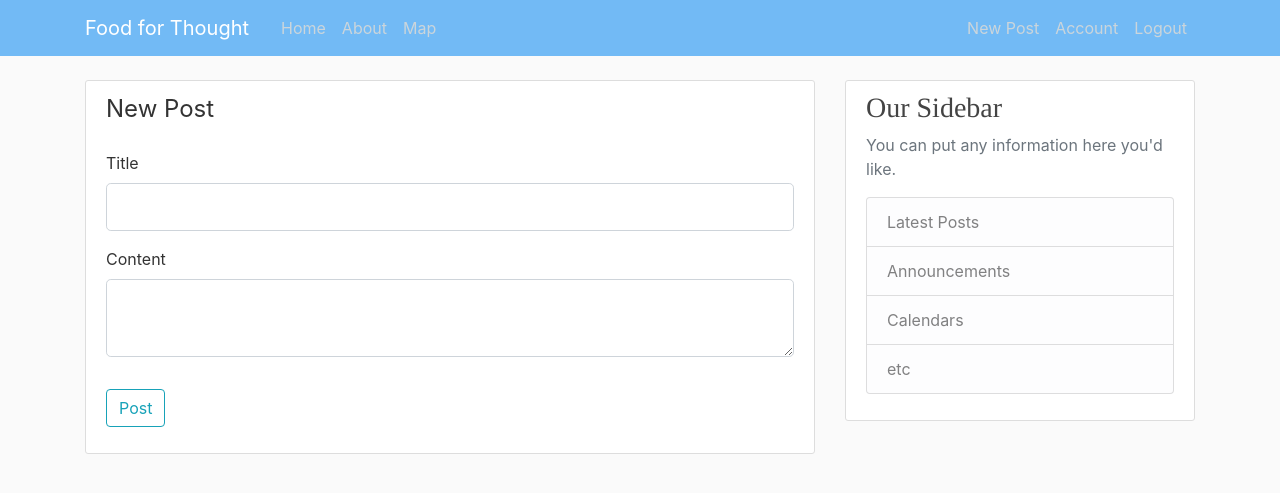
After one commit to moinmir/Food-for-Thought, a Flask app: page /post/new in a window 1280 px wide. The commit adds this page. Shown: the top 493 px of the page. Run offline with Flask 2, Linux system fonts and the light colour scheme; a user stored in the database is signed in; some libraries are stand-ins or nearby versions.

Commit message:
new post

```diff
--- a/food/forms.py
+++ b/food/forms.py
@@ -1,7 +1,21 @@
 from flask_wtf import FlaskForm
 from flask_wtf.file import FileField, FileAllowed
-from wtforms import StringField, PasswordField, SubmitField, BooleanField
-from wtforms.validators import DataRequired, Length, EqualTo, Email, ValidationError
+from wtforms import (
+    StringField,
+    PasswordField,
+    SubmitField,
+    BooleanField,
+    TextAreaField,
+    IntegerField,
+)
+from wtforms.validators import (
+    DataRequired,
+    Length,
+    EqualTo,
+    Email,
+    ValidationError,
+    NumberRange,
+)
 from food.models import User
 from flask_login import current_user
 
@@ -63,3 +77,9 @@ class UpdateAccountForm(FlaskForm):
             user = User.query.filter_by(email=email.data).first()
             if user:
                 raise ValidationError("Email already exists.")
+
+
+class PostForm(FlaskForm):
+    title = StringField("Title", validators=[DataRequired()])
+    content = TextAreaField("Content", validators=[DataRequired()])
+    submit = SubmitField("Post")
--- a/food/routes.py
+++ b/food/routes.py
@@ -1,6 +1,6 @@
 from flask import render_template, url_for, flash, redirect, request
 from food import app, db, bcrypt
-from food.forms import RegistrationForm, LoginForm, UpdateAccountForm
+from food.forms import RegistrationForm, LoginForm, UpdateAccountForm, PostForm
 from food.models import User, Post
 from flask_googlemaps import Map
 from flask_login import login_user, current_user, logout_user, login_required
@@ -21,29 +21,12 @@ locations = [
         "infobox": "<b>Hello World from other place</b>",
     },
 ]
-posts = [
-    {
-        "restaurant": "Olives",
-        "title": "Pizzas for nurses in County Hospital",
-        "content": "Help us raise money to send 100 pizzas to nurses in the County Hospital.",
-        "goal": 40,
-        "date_posted": "October 3, 2020",
-        "image": "https://olivesprinceton.com/wp-content/uploads/2017/04/olives-storefront.jpg"
-    },
-    {
-        "restaurant": "Tacoria",
-        "title": "Tacos for kids in orphanage",
-        "content": "Help us raise money to send 500 tacos to 6 orphanages in the district.",
-        "goal": 100,
-        "date_posted": "October 5, 2020",
-        "image": "https://tacoria.com/wp-content/uploads/2018/10/TacoriaPrinceton6-11-2018%C2%A9DanielNydickPhotography7of97.jpg"
-    },
-]
 
 
 @app.route("/")  # home page
 @app.route("/home")
 def home():
+    posts = Post.query.all()
     return render_template("home.html", posts=posts, title="Home")
 
 
@@ -131,3 +114,20 @@ def account():
     return render_template(
         "account.html", title="Account", image_file=image_file, form=form
     )
+
+
+@app.route("/post/new", methods=["GET", "POST"])
+@login_required
+def new_post():
+    form = PostForm()
+    if form.validate_on_submit():
+        post = Post(
+            title=form.title.data,
+            content=form.content.data,
+            author=current_user,
+        )
+        db.session.add(post)
+        db.session.commit()
+        flash("Your post has been created!", "success")
+        return redirect(url_for("home"))
+    return render_template("create_post.html", title="New Post", form=form)
--- /dev/null
+++ b/food/templates/create_post.html
@@ -0,0 +1,30 @@
+{% extends "layout.html" %} {% block content %}
+<div class="content-section">
+    <form method="POST" action="">
+        {{ form.hidden_tag() }}
+        <fieldset class="form-group">
+            <legend class="border-botton mb-4">New Post</legend>
+            <div class="form-group">
+                {{ form.title.label(class="form-control-label") }} {% if form.title.errors %} {{ form.title(class="form-control form-control-lg is-invalid")}}
+                <div class="invalid-feedback">
+                    {% for error in form.title.errors %}
+                    <span>{{ error }}</span> {% endfor %}
+                </div>
+                {% else %} {{ form.title(class="form-control form-control-lg") }} {% endif %}
+            </div>
+            <div class="form-group">
+                {{ form.content.label(class="form-control-label") }} {% if form.content.errors %} {{ form.content(class="form-control form-control-lg is-invalid")}}
+                <div class="invalid-feedback">
+                    {% for error in form.content.errors %}
+                    <span>{{ error }}</span> {% endfor %}
+                </div>
+                {% else %} {{ form.content(class="form-control form-control-lg") }} {% endif %}
+            </div>
+        </fieldset>
+        <div class="form-group">
+            {{ form.submit(class="btn btn-outline-info") }}
+        </div>
+    </form>
+</div>
+
+{% endblock content %}
--- a/food/templates/home.html
+++ b/food/templates/home.html
@@ -9,8 +9,7 @@
         </div>
         <h2><a class="article-title" href="#">{{ post.title }}</a></h2>
         <p class="article-content">{{ post.content }}</p>
-        <p class="article-content">Goal = ${{ post.goal }}.</p>
-        <p class="article-content"><img src= {{post.image}} style="width:300px;height:200px;" /> </p>
+        <p class="article-content"><img src={{post.image}} style="width:300px;height:200px;" /> </p>
     </div>
 </article>
 {% endfor %} {% endblock content %}
--- a/food/templates/layout.html
+++ b/food/templates/layout.html
@@ -33,6 +33,7 @@
                     <!-- Navbar Right Side -->
                     <div class="navbar-nav">
                         {% if current_user.is_authenticated %}
+                        <a class="nav-item nav-link" href="{{ url_for('new_post')}}">New Post</a>
                         <a class="nav-item nav-link" href="{{ url_for('account')}}">Account</a>
                         <a class="nav-item nav-link" href="{{ url_for('logout')}}">Logout</a> {% else %}
                         <a class="nav-item nav-link" href="{{ url_for('login')}}">Login</a>
```
Also changed, not shown: food/site.db.
